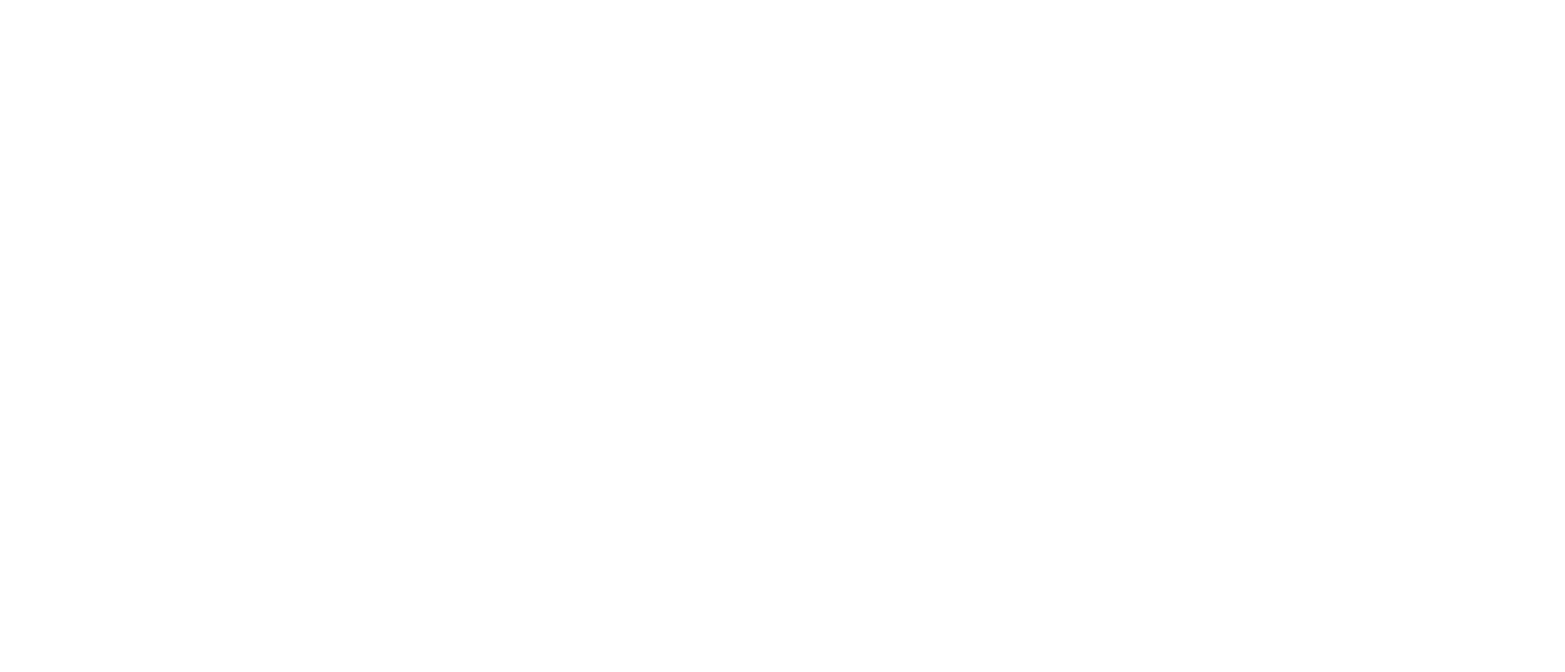
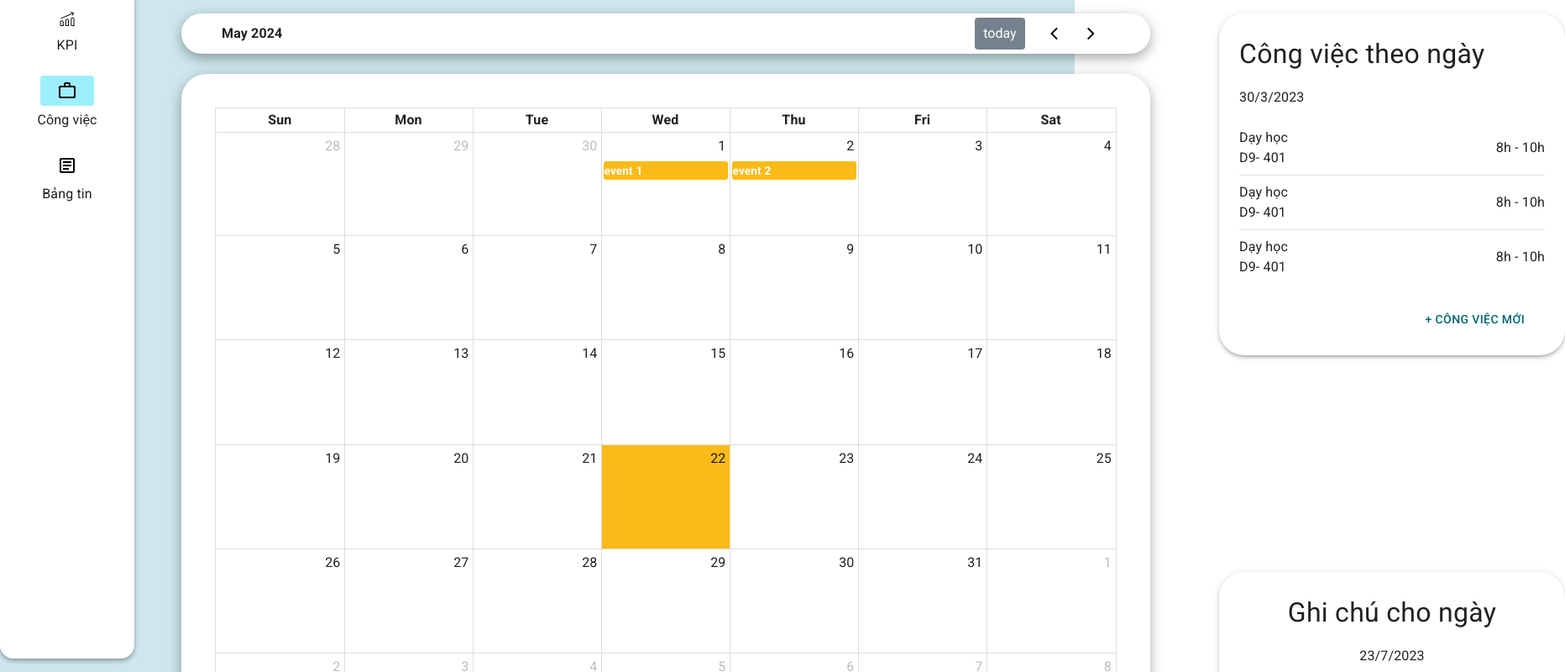
Before and after one commit to VoidKeishi/EduTracker, a React (Vite) app in the folder EduTracker/: page /task in a window 1280 px wide. Before the commit this address had no page. Shown: the part 80-880 px from the top of the page at 84% size, 1864 px wide, since content can reach past the window. Before the commit the page ends 800 px from the top, so only its background shows below. Built offline with nearby package versions, Linux system fonts and the light colour scheme.

Commit message:
feat: Add Task Screen

```diff
--- a/EduTracker/package.json
+++ b/EduTracker/package.json
@@ -12,6 +12,9 @@
   "dependencies": {
     "@emotion/react": "^11.11.4",
     "@emotion/styled": "^11.11.5",
+    "@fullcalendar/core": "^6.1.13",
+    "@fullcalendar/daygrid": "^6.1.13",
+    "@fullcalendar/react": "^6.1.13",
     "@mui/icons-material": "^5.15.18",
     "@mui/material": "^5.15.18",
     "@mui/x-charts": "^7.5.1",
--- a/EduTracker/src/App.jsx
+++ b/EduTracker/src/App.jsx
@@ -7,6 +7,7 @@
 import ResetPassword from './pages/ForgotPassword/ResetPassword'
 import CreateKpi from './pages/KPI/pages/CreateKpi'
 import KpiGeneral from './pages/KPI/pages/KpiGeneral'
+import Task from './pages/Task'
 
 function App() {
   return (
@@ -21,6 +22,7 @@
             <Route path='' element={<KpiGeneral />} />
             <Route path='create-kpi' element={<CreateKpi />} />
           </Route>
+          <Route path='/task' element={<Task />} />
         </Route>
       </Routes>
     </BrowserRouter>
--- a/EduTracker/src/index.css
+++ b/EduTracker/src/index.css
@@ -0,0 +1,74 @@
+.fc .fc-button {
+  background-color: #FFF;
+  border: 0;
+  color: black;
+}
+
+.fc .fc-button:hover {
+  color: #FFF;
+  background-color: #006874;
+}
+
+.fc .fc-button-primary:not(:disabled).fc-button-active,
+.fc .fc-button-primary:not(:disabled):active {
+  color: #FABB18;
+  background-color: #FFF;
+  border: 0;
+}
+
+.fc .fc-toolbar-title {
+  font-weight: 700;
+  font-size: 1rem;
+  line-height: 1.5;
+  margin-top: auto;
+  margin-bottom: auto;
+
+}
+
+.fc-daygrid-day-frame {
+  max-height: 50px;
+  overflow: hidden;
+}
+
+.fc-daygrid-day-frame:hover {
+  background-color: #F7F7F7;
+}
+
+.fc-toolbar-chunk {
+  display: flex;
+}
+
+.fc-header-toolbar {
+  background-color: white;
+  padding: 5px 3rem;
+  border-radius: 30px;
+  box-shadow: rgba(0, 0, 0, 0.35) 0px 5px 15px;
+}
+
+.fc-view {
+  background-color: white;
+  padding: 40px;
+  box-shadow: rgba(0, 0, 0, 0.35) 0px 5px 15px;
+  border-radius: 30px;
+}
+
+.fc-day-today {
+  background-color: #FABB18 !important;
+}
+
+.fc .fc-button-primary:not(:disabled).fc-button-active:focus,
+.fc .fc-button-primary:not(:disabled):active:focus {
+  border: 0;
+  box-shadow: none;
+}
+
+.fc .fc-button-primary:focus {
+  box-shadow: none;
+}
+
+.fc-daygrid-block-event {
+  cursor: pointer;
+  background-color: #FABB18;
+  border: 0;
+  font-weight: 600;
+}
--- a/EduTracker/src/main.jsx
+++ b/EduTracker/src/main.jsx
@@ -5,6 +5,7 @@
 import { themeOption } from './utils/theme.js'
 import { ThemeProvider } from '@mui/material/styles'
 import { AppProvider } from './context/AppContext.jsx'
+import './index.css'
 
 ReactDOM.createRoot(document.getElementById('root')).render(
   <React.StrictMode>
--- a/EduTracker/src/pages/Layout/index.jsx
+++ b/EduTracker/src/pages/Layout/index.jsx
@@ -227,13 +227,12 @@
                 <Button
                   sx={{
                     color: "black",
-                    // backgroundColor: () => currentLocation == '/task' ? "#9EEFFD" : "#FFFFFF",
-                    // '&:hover': {
-                    //   backgroundColor: "#9EEFFD"
-                    // }
-
+                    backgroundColor: () => currentLocation == '/task' ? "#9EEFFD" : "#FFFFFF",
+                    '&:hover': {
+                      backgroundColor: "#9EEFFD"
+                    }
                   }}
-                  onClick={() => navigate('/kpi')}
+                  onClick={() => navigate('/task')}
                 >
                   <WorkOutlineRoundedIcon />
                 </Button>
--- /dev/null
+++ b/EduTracker/src/pages/Task/components/DailyTask.jsx
@@ -0,0 +1,42 @@
+import Box from '@mui/material/Box';
+import Typography from '@mui/material/Typography';
+
+function DailyTask() {
+  return (
+    <Box
+      sx={{
+        display: "flex",
+        justifyContent: "space-between",
+        alignContent: "center",
+        marginBottom: "0.5rem",
+        marginTop: "0.5rem"
+      }}
+    >
+      <Box>
+        <Typography
+          variant='body1'
+        >
+          Dạy học
+        </Typography>
+        <Typography
+          variant='body1'
+        >
+          D9- 401
+        </Typography>
+      </Box>
+      <Box
+        sx={{
+          alignSelf: "center"
+        }}
+      >
+        <Typography
+          variant='body1'
+        >
+          8h - 10h
+        </Typography>
+      </Box>
+    </Box>
+  )
+}
+
+export default DailyTask
--- /dev/null
+++ b/EduTracker/src/pages/Task/index.jsx
@@ -0,0 +1,139 @@
+import FullCalendar from '@fullcalendar/react'
+import dayGridPlugin from '@fullcalendar/daygrid' // a plugin!
+import Box from '@mui/material/Box';
+import Paper from '@mui/material/Paper';
+import Typography from '@mui/material/Typography';
+import Divider from '@mui/material/Divider';
+import Button from '@mui/material/Button';
+import DailyTask from './components/DailyTask';
+
+function Task() {
+  return (
+    <Box
+      sx={{
+        width: "100%",
+        marginBottom: "10rem",
+        display: "flex",
+        justifyContent: "space-between"
+      }}
+    >
+      <Box
+        sx={{
+          width: "70%",
+        }}
+      >
+        <FullCalendar
+          plugins={[ dayGridPlugin ]}
+          initialView="dayGridMonth"
+          events={[
+            { title: 'event 1', date: '2024-05-01' },
+            { title: 'event 2', date: '2024-05-02' }
+          ]}
+        />
+      </Box>
+      <Box
+        sx={{
+          width: "25%",
+          display: "flex",
+          flexDirection: "column",
+          justifyContent: "space-between"
+        }}
+      >
+        <Paper
+          elevation={3}
+          sx={{
+            padding: "1.5rem 1.5rem 1.5rem",
+            borderRadius: "30px",
+          }}
+        >
+          <Typography
+            variant='body1'
+            sx={{
+              marginBottom: "1rem",
+              fontSize: "2rem"
+            }}
+          >
+            Công việc theo ngày
+          </Typography>
+          <Typography
+            variant='body1'
+            sx={{
+              marginBottom: "1.5rem"
+            }}
+          >
+            30/3/2023
+          </Typography>
+          <DailyTask />
+          <Divider />
+          <DailyTask />
+          <Divider />
+          <DailyTask />
+          <Box
+            sx={{
+              marginTop: "2rem",
+              marginRight:"1rem",
+              display: "flex",
+              justifyContent: "end",
+            }}
+          >
+            <Button variant="text">+ Công việc mới</Button>
+          </Box>
+        </Paper>
+        <Paper
+          elevation={3}
+          sx={{
+            padding: "1.5rem 1rem 2rem",
+            borderRadius: "30px"
+          }}
+        >
+          <Typography
+            variant='body1'
+            sx={{
+              marginBottom: "1rem",
+              textAlign: "center",
+              fontSize: "2rem"
+            }}
+          >
+            Ghi chú cho ngày
+          </Typography>
+          <Typography
+            variant='body1'
+            sx={{
+              marginBottom: "1.5rem",
+              textAlign: "center"
+            }}
+          >
+            23/7/2023
+          </Typography>
+          <Box
+            sx={{
+              opacity: "0.4"
+            }}
+          >
+            <Typography
+              variant='body1'
+              sx={{
+
+              }}
+            >
+              Chú thích ...
+            </Typography>
+            <Divider />
+          </Box>
+          <Box
+            sx={{
+              marginTop: "2rem",
+              marginRight:"1rem",
+              display: "flex",
+              justifyContent: "end",
+            }}
+          >
+            <Button variant="text">Chỉnh sửa</Button>
+          </Box>
+        </Paper>
+      </Box>
+    </Box>
+  )
+}
+
+export default Task
```
Also changed, not shown: 1 other file (tests, documents, lock files or other folders).
